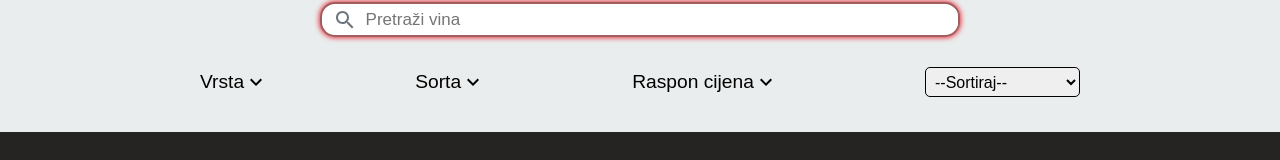
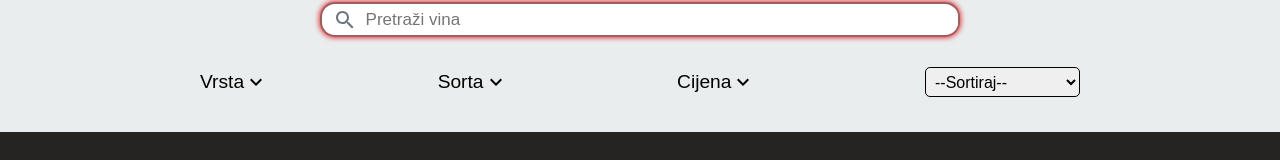
Before and after one commit to kramlj00/VinotekaDeploy, a React (Create React App) app: page /wines in a window 1280 px wide. Shown: the part 592-752 px from the top of the page. Built offline with nearby package versions, Linux system fonts and the light colour scheme.

Commit message:
Adding Line to Filters

```diff
--- a/src/components/Filter/Filter.js
+++ b/src/components/Filter/Filter.js
@@ -30,8 +30,9 @@ function Filter({ toggleFilters, isOpen }) {
 
   return (
     <FilterContainer>
-      <FilterItems>
+      <FilterItems className={isOpen ? "container-active" : ""}>
         <FilterItem
+          className={isOpen && array[0] === vrsta[0] ? "active" : ""}
           onClick={() => {
             toggleFilters();
             setArray(vrsta);
@@ -41,6 +42,7 @@ function Filter({ toggleFilters, isOpen }) {
           {isOpen && array[0] === vrsta[0] ? <ExpandLess /> : <ExpandMore />}
         </FilterItem>
         <FilterItem
+          className={isOpen && array[0] === sorta[0] ? "active" : ""}
           onClick={() => {
             toggleFilters();
             setArray(sorta);
@@ -49,15 +51,14 @@ function Filter({ toggleFilters, isOpen }) {
           <FilterName>Sorta</FilterName>
           {isOpen && array[0] === sorta[0] ? <ExpandLess /> : <ExpandMore />}
         </FilterItem>
-        <FilterItem>
-          <FilterName
-            onClick={() => {
-              toggleFilters();
-              setArray([]);
-            }}
-          >
-            Raspon cijena
-          </FilterName>
+        <FilterItem
+          className={isOpen && array.length === 0 ? "active" : ""}
+          onClick={() => {
+            toggleFilters();
+            setArray([]);
+          }}
+        >
+          <FilterName>Cijena</FilterName>
           {isOpen && array.length === 0 ? <ExpandLess /> : <ExpandMore />}
         </FilterItem>
         <SelectItem>
--- a/src/components/Filter/FilterElements.js
+++ b/src/components/Filter/FilterElements.js
@@ -1,5 +1,5 @@
 import styled from "styled-components";
-import { FaTimes } from "react-icons/fa";
+import { FaTimes, FaBars } from "react-icons/fa";
 
 export const FilterContainer = styled.div`
   display: flex;
@@ -13,18 +13,49 @@ export const FilterItems = styled.div`
   padding-left: 200px;
   padding-right: 200px;
   margin-top: 30px;
+
+  &.container-active {
+    border-bottom: 1px solid gray;
+  }
+
+  @media screen and (max-width: 1000px) {
+    padding-left: 100px;
+    padding-right: 100px;
+  }
+
+  @media screen and (max-width: 850px) {
+    padding-left: 50px;
+    padding-right: 50px;
+  }
+
+  @media screen and (max-width: 600px) {
+    padding-left: 5px;
+    padding-right: 5px;
+  }
 `;
 
 export const FilterItem = styled.a`
   display: flex;
   justify-content: space-between;
   align-items: center;
+  cursor: pointer;
+  &.active {
+    border: 1px solid gray;
+    border-bottom: 2px solid #eaeded;
+    margin-bottom: -2px;
+    padding: 5px;
+  }
 `;
 
 export const FilterName = styled.div`
   font-family: "Quicksand", sans-serif;
   font-size: 1.2rem;
-  cursor: pointer;
+
+  @media screen and (max-width: 600px) {
+    font-size: 1rem;
+    padding-left: 2px;
+    text-align: center;
+  }
 `;
 
 export const SelectItem = styled.select`
@@ -36,6 +67,11 @@ export const SelectItem = styled.select`
   outline: none;
   height: 30px;
   cursor: pointer;
+
+  @media screen and (max-width: 600px) {
+    padding: 0;
+    width: 100px;
+  }
 `;
 
 export const SortOption = styled.option`
--- a/src/components/Home/Home.js
+++ b/src/components/Home/Home.js
@@ -3,9 +3,9 @@ import pocetna from "../../images/pocetna.jpg";
 import {
   HomeContainer,
   HomeImage,
-  TitleWrapper,
+  /*TitleWrapper,
   Saying,
-  SayingAuthor,
+  SayingAuthor,*/
 } from "./HomeElements";
 import HomeCard from "../HomeCard/HomeCard";
 
--- a/src/components/HomeCard/HomeCardElements.js
+++ b/src/components/HomeCard/HomeCardElements.js
@@ -2,6 +2,7 @@ import styled from "styled-components";
 
 export const CardContainer = styled.div`
   display: flex;
+  margin-top: 50px;
   width: 100%;
   height: 100%;
   @media screen and (max-width: 1200px) {
--- a/src/components/SignIn/SignIn.js
+++ b/src/components/SignIn/SignIn.js
@@ -32,9 +32,7 @@ function SignIn() {
           <h1 class="title">Prijavi se</h1>
           <input class="inp" type="email" placeholder="Email" />
           <input class="inp" type="password" placeholder="Lozinka" />
-          <a class="tag" href="#">
-            Zaboravili ste lozinku?
-          </a>
+          <a class="tag">Zaboravili ste lozinku?</a>
           <button class="btn">Prijava</button>
         </form>
       </div>
--- a/src/components/Wines/WinesElements.js
+++ b/src/components/Wines/WinesElements.js
@@ -7,6 +7,10 @@ export const Image = styled.div`
     width: 100%;
     height: 60vh;
     object-fit: cover;
+
+    @media screen and (max-width: 600px) {
+      height: 40vh;
+    }
   }
 `;
 
@@ -29,7 +33,7 @@ export const SearchContainer = styled.div`
   }
 
   @media screen and (max-width: 750px) {
-    width: 80%;
+    width: 90%;
   }
 `;
 
--- a/src/features/toggleFilters.js
+++ b/src/features/toggleFilters.js
@@ -4,12 +4,10 @@ import Filter from "../components/Filter/Filter";
 export default function ToggleFilters() {
   const [isOpen, setIsOpen] = useState(false);
 
-  // toggle filters
+  // toggle filter items (vrsta, sorta, raspon cijena)
   const toggleFilters = () => {
     setIsOpen(!isOpen);
   };
-
-  console.log(isOpen);
 
   return (
     <>
--- a/src/pages/wines.js
+++ b/src/pages/wines.js
@@ -2,7 +2,11 @@ import React from "react";
 import Wines from "../components/Wines/Wines";
 
 function WinesPage() {
-  return <Wines />;
+  return (
+    <>
+      <Wines />
+    </>
+  );
 }
 
 export default WinesPage;
```
